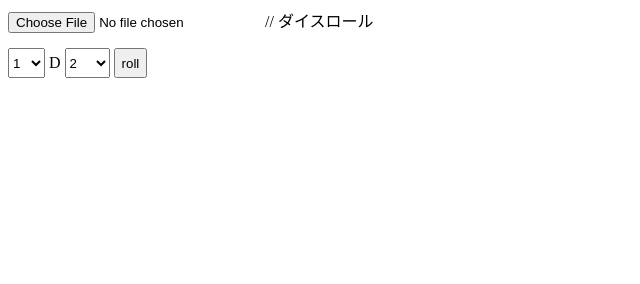
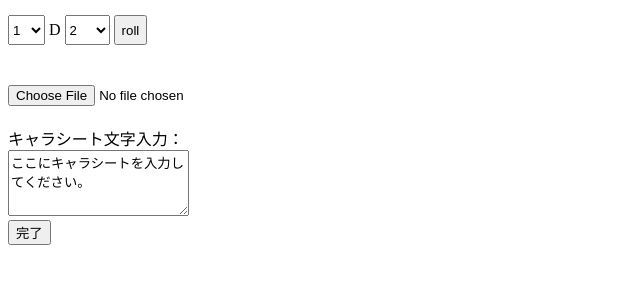
Before and after one commit to Fuca000/ChtulhuTRPG_CharacterSheet_with_DiceRoll, a plain HTML site: page index.html in a window 1280 px wide. Shown: the whole page, without its empty margins (0-640 px from the left). Drawn offline with Linux system fonts and the light colour scheme.

Commit message:
textarea追加

```diff
--- a/index.html
+++ b/index.html
@@ -24,9 +24,12 @@
         width: 130px;
         font-size: 62%;
       }
+      #files {
+        margin-top: 20px;
+        margin-bottom: 20px;
+      }
     </style>
-    <input type="file" id="files" />
-    // ダイスロール
+
     <form id="dice">
       <select id="roll" name="roll">
         <option value="1">1</option>
@@ -56,15 +59,40 @@
         <input type="button" id="roll_dice" value="roll" onclick="getDice();" />
     </form>
 
+    <div id="profile_text"></div>
+    <div id="location"></div>
+    <input type="file" id="files" />
+    <br />
+    <from id="input_text">
+      キャラシート文字入力：<br/>
+      <textarea rows="4" id="text">ここにキャラシートを入力してください。</textarea><br/>
+      <input type="button" id="text_submit" value="完了" onclick="readText();" />
+    </from>
+
     <script>
-      function readFile(){
+      function readText(){
+        let text = document.getElementById("text").value;
+        if(!text.length){
+          alert("Please input character sheet!");
+          return;
+        }
+        let blob = new Blob([text], {type : 'text/plain'});
+        readFile(blob);
+        document.getElementById("files").style.display = "none";
+        document.getElementById("input_text").style.display = "none";
+      }
+      function readFileText(){
         let files = document.getElementById("files").files;
         if(!files.length){
           alert("Please select a file!(UTF-8)")
           return;
         }
         let file = files[0];
-
+        readFile(file);
+        document.getElementById("files").style.display = "none";
+        document.getElementById("input_text").style.display = "none";
+      }
+      function readFile(file){
         // 各系統技能
         let fightSkill = false;
         let serchSkill = false;
@@ -175,10 +203,8 @@
           parent_obj.appendChild(div_element);
         }
       }
-      document.getElementById("files").addEventListener("change", readFile, false);
+      document.getElementById("files").addEventListener("change", readFileText, false);
     </script>
 
-    <div id="profile_text"></div>
-    <div id="location"></div>
   </body>
 </html>
```
